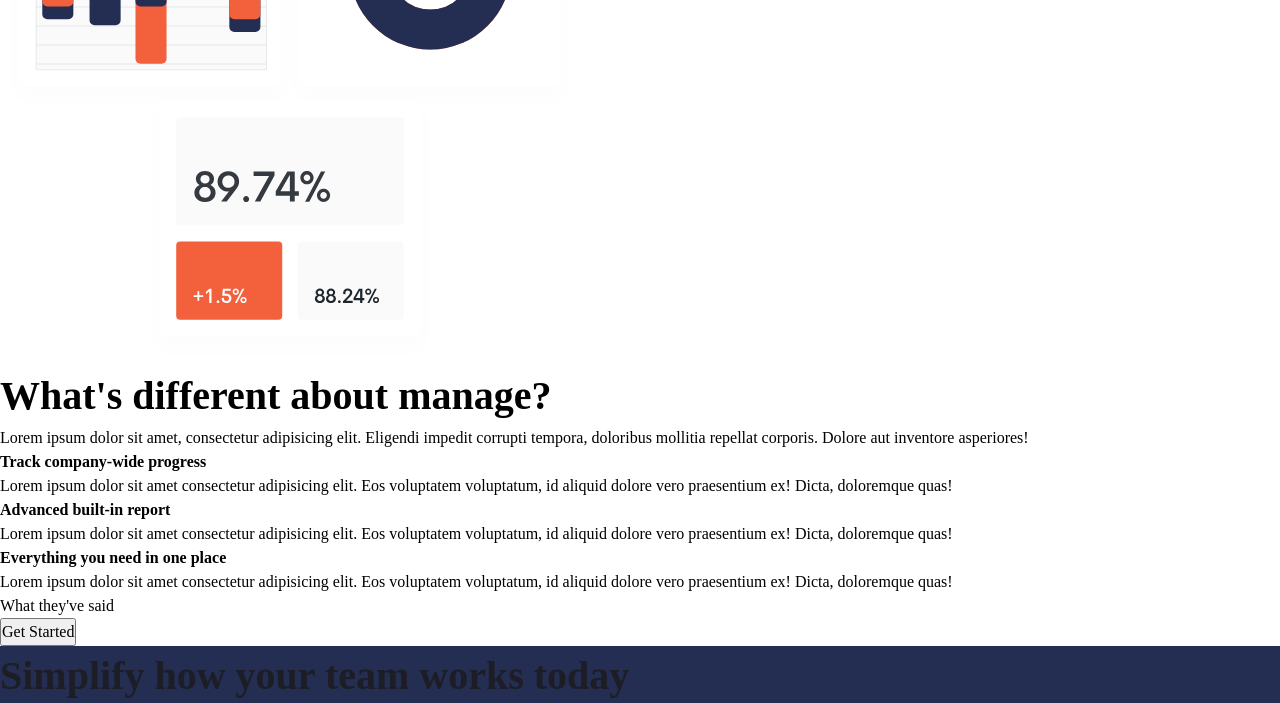
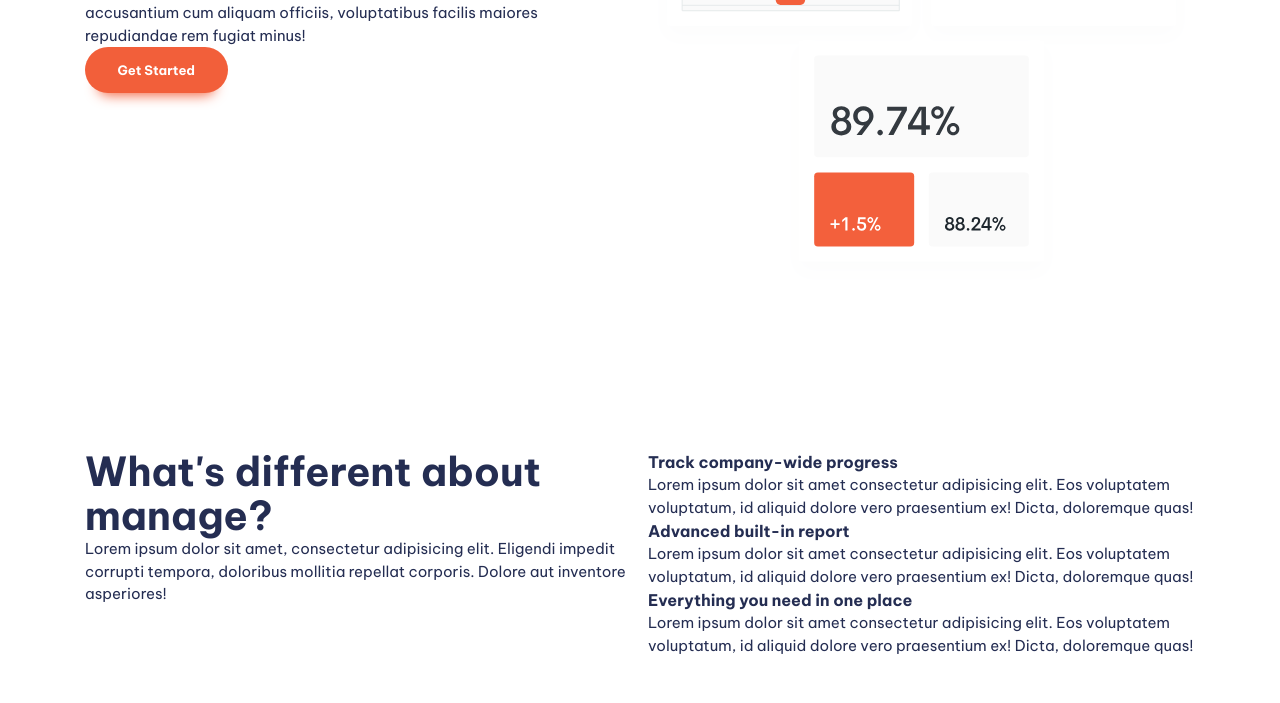
Before and after one commit to nackless/responsive-webpage-from-scratch-KP, a website built with Vite: page KP-Frontend-mentor-project/index.html in a window 1280 px wide. Shown: the part 467-1170 px from the top of the page. Built offline with nearby package versions, Linux system fonts and the light colour scheme.

Commit message:
finished video 3 applying general styling

```diff
--- a/KP-Frontend-mentor-project/index.html
+++ b/KP-Frontend-mentor-project/index.html
@@ -31,7 +31,7 @@
     </header>
 
     <main>
-      <section>
+      <section class="padding-block-900">
         <div class="container">
           <div class="even-columns">
             <div>
@@ -52,7 +52,7 @@
         </div>
       </section>
 
-      <section>
+      <section class="padding-block-900">
         <div class="container">
           <div class="even-columns">
             <div>
@@ -99,13 +99,13 @@
         </div>
       </section>
 
-      <section class="carousel">
-        <h2 class="secondary-heading">What they've said</h2>
+      <section class="carousel padding-block-700">
+        <h2 class="secondary-heading fw-bold">What they've said</h2>
         <!-- Carousel here -->
         <button class="button">Get Started</button>
       </section>
 
-      <section class="cta | bg-primary-400 text-neutral-100">
+      <section class="cta | padding-block-700 bg-accent-400 text-neutral-100">
         <div class="container">
           <div class="even-columns">
             <div>
--- a/KP-Frontend-mentor-project/style.css
+++ b/KP-Frontend-mentor-project/style.css
@@ -1,10 +1,12 @@
 :root {
+    --clr-accent-500:hsl(12, 60%, 45%);
     --clr-accent-400:hsl(12, 88%, 59%);
+    --clr-accent-300:hsl(12, 88%, 75%);
     --clr-accent-100: hsl(13, 100%, 96%);
 
     --clr-primary-400: hsl(228, 39%, 23%) ;
-    --clr-neutral-100: hsl(232, 12%, 13%);
-    --clr-neutral-900: hsl(0, 0%, 0%);
+    --clr-neutral-900: hsl(232, 12%, 13%);
+    --clr-neutral-100: hsl(0, 0%, 100%);
 
     --ff-primary: "Be Vietnam Pro", sans-serif;
     --ff-body: var(--ff-primary);
@@ -27,6 +29,16 @@
     --fs-secondary-heading: var(--fs-700);
     --fs-nav: var(--fs-500);
     --fs-button: var(--fs-300);
+
+    --size-100: .25rem;
+    --size-200: .5rem;
+    --size-300: .75rem;
+    --size-400: 1rem;
+    --size-500: 1.5rem;
+    --size-600: 2rem;
+    --size-700: 3rem;
+    --size-800: 4rem;
+    --size-900: 5rem;
 }
 
 @media screen {
@@ -161,9 +173,11 @@ select {
 
 .fs-primary-heading {
     font-size: var(--fs-primary-heading);
+    line-height: 1.1;
 }
 .fs-secondary-heading {
     font-size: var(--fs-secondary-heading);
+    line-height: 1.1;
 }
 
 .fs-300 {
@@ -178,3 +192,71 @@ select {
 .fs-600 {
     font-size: var(--fs-600);
 }
+
+.padding-block-900 {
+    padding-block: var(--size-900);
+}
+
+.padding-block-700 {
+    padding-block: var(--size-700);
+}
+
+.container {
+    --max-width: 1110px;
+    --padding: 1rem;
+
+    width: min(var(--max-width), 100% - (var(--padding) * 2));
+    margin-inline: auto;
+}
+
+.even-columns  {
+    display: grid;
+    gap: 1rem;
+}
+
+@media (min-width: 50em) {
+    .even-columns {
+        grid-auto-flow: column;
+        grid-auto-columns: 1fr;
+    }
+}
+
+/* General Styling */
+
+body {
+    font-size: var(--fs-body);
+    font-family: var(--ff-body);
+    color: var(--clr-primary-400);
+}
+
+/* Button */
+
+.button {
+    cursor: pointer;
+    text-decoration: none;
+    border: 0;
+    line-height: 1;
+    border-radius: 100vh;
+    padding: 1.25em 2.5em;
+    font-weight: var(--fw-bold);
+    font-size: var(--fs-button);
+    color: var(--clr-neutral-100);
+    background-color: var(--clr-accent-400);
+    box-shadow: 0 1.125em 1em -1em var(--clr-accent-400);
+}
+
+.button[data-type="inverted"] {
+    background-color: var(--clr-neutral-100);
+    color: var(--clr-accent-400);
+}
+
+.button:hover,
+.button:focus-visible {
+    background-color: var(--clr-accent-300);
+}
+
+.button[data-type="inverted"]:hover,
+.button[data-type="inverted"]:focus-visible {
+    background-color: var(--clr-neutral-100);
+    color: var(--clr-accent-300);
+}
```
